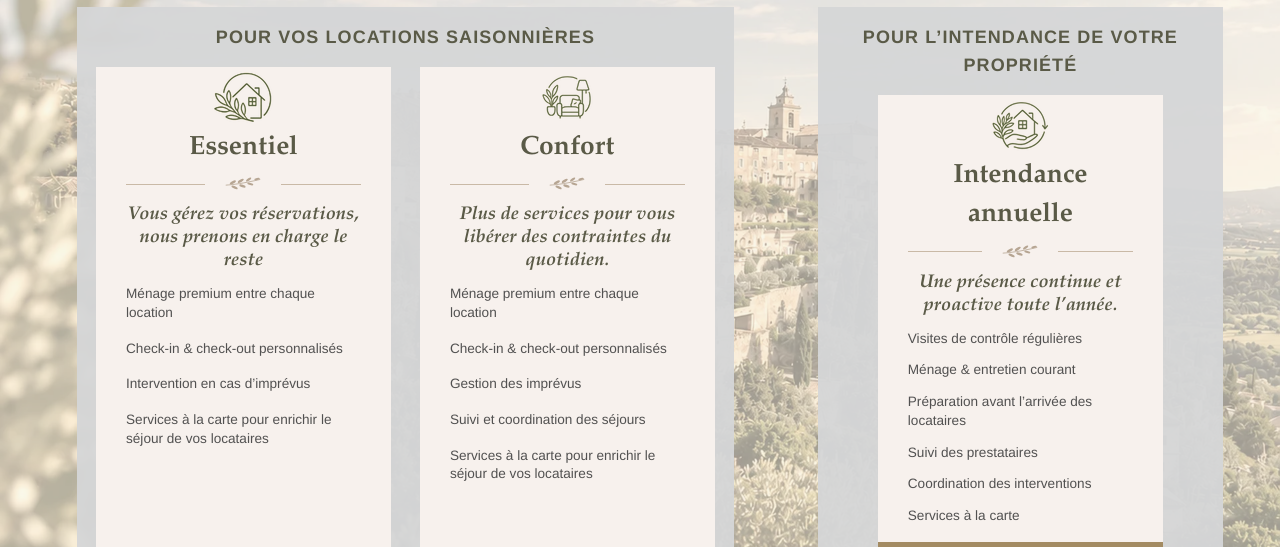
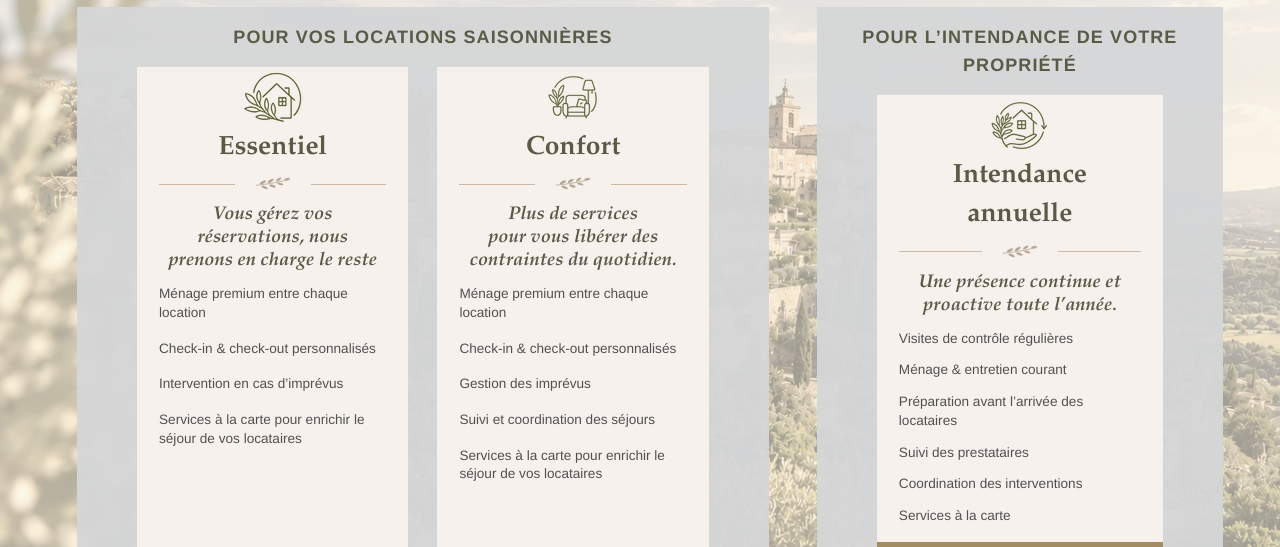
Before and after one commit to slug-lab/Web_site_Valerie, an Astro site: page /formules-et-tarifs in a window 1280 px wide. Shown: the part 220-767 px from the top of the page. Built offline with nearby package versions, Linux system fonts and the light colour scheme; Astro itself is replaced by a stand-in of ours.

Commit message:
Formules & tarifs : marges grises identiques dans les deux panneaux
Le panneau « Pour vos locations saisonnières » laisse désormais 60 px de
gris autour des cartes, comme le panneau intendance (écart entre panneaux
réduit à 48 px). Marge intérieure des cartes réduite à 22 px et accroches
équilibrées (text-balance) pour éviter les mots isolés.

Co-Authored-By: Claude Opus 5.5 <noreply@anthropic.com>

```diff
--- a/src/components/PricingCard.astro
+++ b/src/components/PricingCard.astro
@@ -16,13 +16,13 @@ const { title, image, pitch, services, footerColor, compact = false, class: clas
 ---
 
 <article class:list={['flex flex-col bg-cream-card', className]}>
-  <div class="flex flex-1 flex-col px-6 pt-1 pb-4 lg:px-[30px]">
+  <div class="flex flex-1 flex-col px-6 pt-1 pb-4 lg:px-[22px]">
     <div class="flex h-[54px] items-center justify-center">
       <img src={image.src} alt="" width={image.width} height={image.height} />
     </div>
     <h3 class="mt-1 text-center font-serif text-[1.65rem] font-semibold text-olive-dark">{title}</h3>
     <Divider class="mx-auto mt-2 w-full max-w-[258px]" sprigClass="h-4 w-9 text-[#b6a592]" lineClass="bg-[#c9b9a6]" />
-    <p class="mt-3 text-center font-serif text-[1.15rem] font-semibold italic leading-tight text-olive-dark">{pitch}</p>
+    <p class="mt-3 text-balance text-center font-serif text-[1.15rem] font-semibold italic leading-tight text-olive-dark">{pitch}</p>
     <ul class:list={['mt-3 text-[0.85rem]', compact ? 'space-y-[13px]' : 'space-y-[17px]', 'leading-snug text-ink/90']}>
       {services.map((service) => <li>{service}</li>)}
     </ul>
--- a/src/pages/formules-et-tarifs.astro
+++ b/src/pages/formules-et-tarifs.astro
@@ -21,8 +21,8 @@ import Sprig from '../components/Sprig.astro';
       <Button href="/contact/" variant="sage-pale" class="mt-5 nav:absolute nav:right-[57px] nav:top-[55px] nav:mt-0 nav:min-h-[47px]">Contactez-nous</Button>
     </header>
 
-    <div class="container-site mt-6 grid gap-6 nav:mt-[10px] nav:grid-cols-[710fr_438fr] nav:gap-[84px] nav:pl-[77px] nav:pr-[57px]">
-      <section class="flex flex-col bg-panel-grey/95 px-4 pb-5 sm:px-[19px]" aria-labelledby="saisonnier-title">
+    <div class="container-site mt-6 grid gap-6 nav:mt-[10px] nav:grid-cols-[746fr_438fr] nav:gap-[48px] nav:pl-[77px] nav:pr-[57px]">
+      <section class="flex flex-col bg-panel-grey/95 px-4 pb-5 sm:px-[60px]" aria-labelledby="saisonnier-title">
         <h2 id="saisonnier-title" class="py-4 text-center font-sans text-lg font-semibold uppercase tracking-[0.06em] text-olive-dark">
           Pour vos locations saisonnières
         </h2>
```
